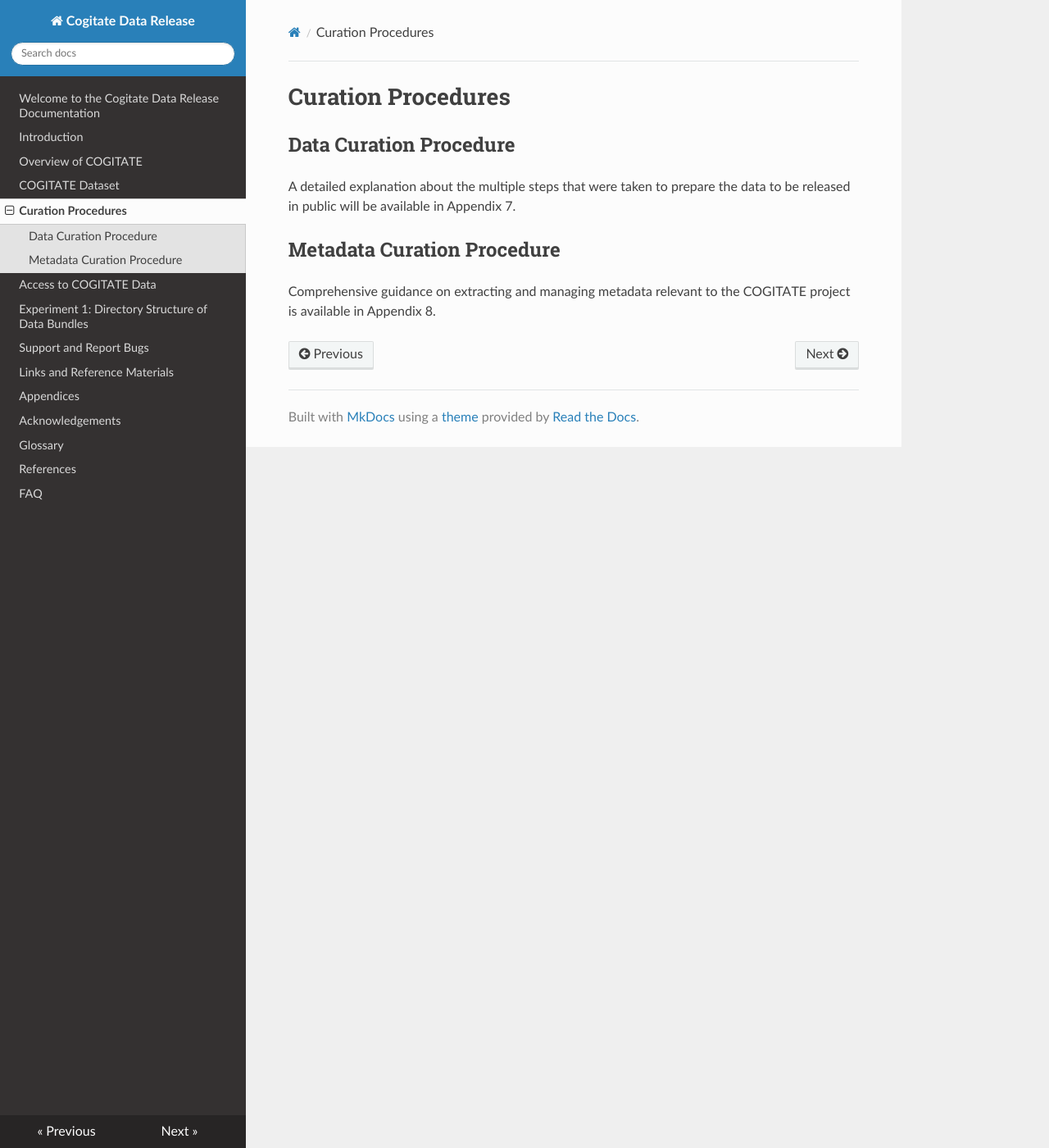
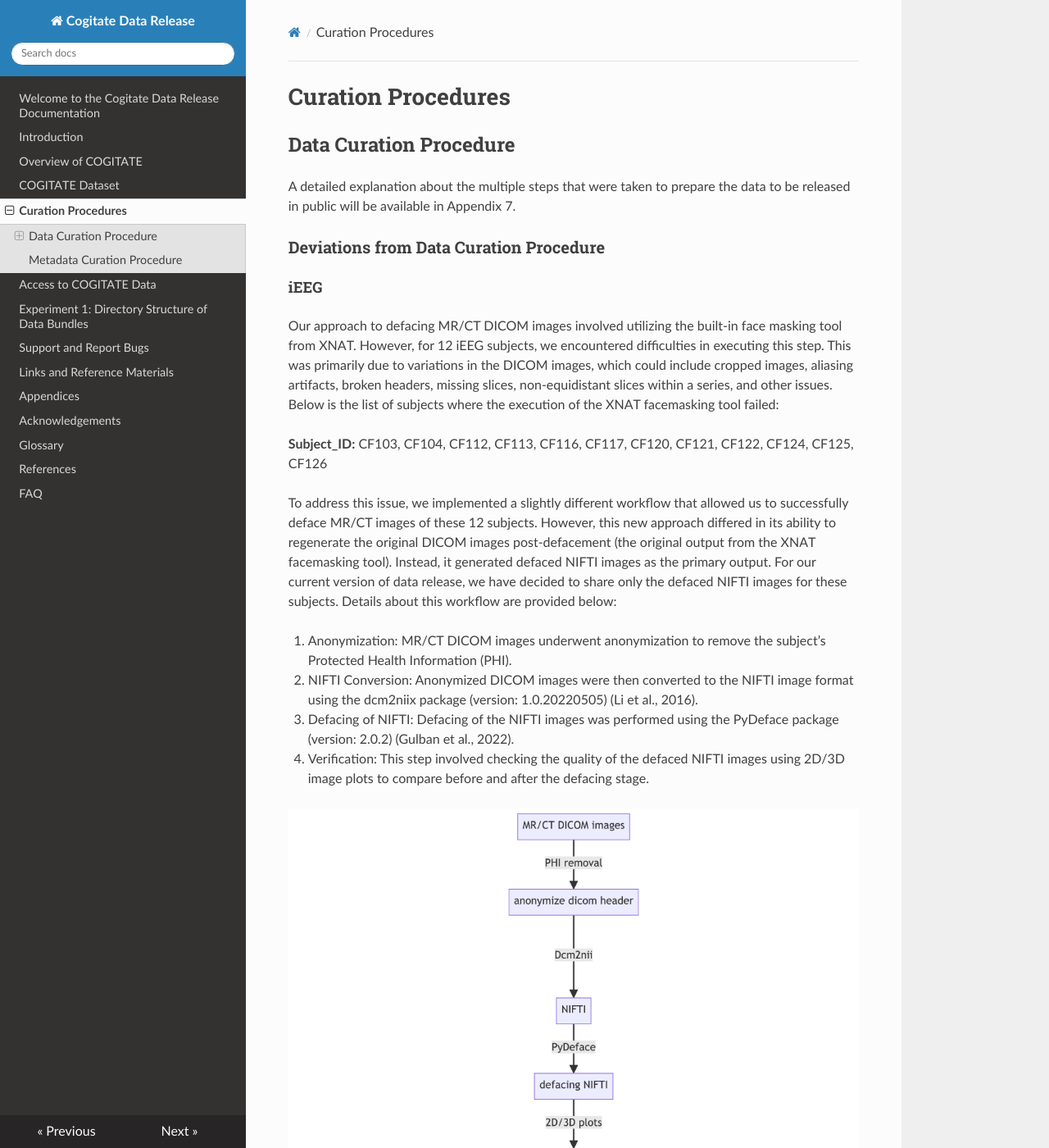
Before and after one commit to Cogitate-consortium/cogitate-data, an MkDocs documentation site: the page built from docs/04_data.md, in a window 1280 px wide and 1400 px high. Shown: the whole window at 82% size. Built offline with MkDocs 1.6.1, drawn with Linux system fonts in a browser that asks for light colours; nearby versions of some CDN libraries; some of the changed text lies outside the part shown.

Commit message:
Added "Deviations from Data Curation Procedure" for iEEG to Curation Procedures section

```diff
--- a/docs/04_data.md
+++ b/docs/04_data.md
@@ -4,6 +4,28 @@
 
 A detailed explanation about the multiple steps that were taken to prepare the data to be released in public will be available in Appendix 7.
 
+### Deviations from Data Curation Procedure
+
+#### iEEG
+
+Our approach to defacing MR/CT DICOM images involved utilizing the built-in face masking tool from XNAT. However, for 12 iEEG subjects, we encountered difficulties in executing this step. This was primarily due to variations in the DICOM images, which could include cropped images, aliasing artifacts, broken headers, missing slices, non-equidistant slices within a series, and other issues. Below is the list of subjects where the execution of the XNAT facemasking tool failed:
+
+**Subject_ID:** CF103, CF104, CF112, CF113, CF116, CF117, CF120, CF121, CF122, CF124, CF125, CF126
+
+To address this issue, we implemented a slightly different workflow that allowed us to successfully deface MR/CT images of these 12 subjects. However, this new approach differed in its ability to regenerate the original DICOM images post-defacement (the original output from the XNAT facemasking tool). Instead, it generated defaced NIFTI images as the primary output. For our current version of data release, we have decided to share only the defaced NIFTI images for these subjects. Details about this workflow are provided below:
+
+1. Anonymization: MR/CT DICOM images underwent anonymization to remove the subject’s Protected Health Information (PHI).
+2. NIFTI Conversion: Anonymized DICOM images were then converted to the NIFTI image format using the dcm2niix package (version: 1.0.20220505) (Li et al., 2016).
+3. Defacing of NIFTI: Defacing of the NIFTI images was performed using the PyDeface package (version: 2.0.2) (Gulban et al., 2022).
+4. Verification: This step involved checking the quality of the defaced NIFTI images using 2D/3D image plots to compare before and after the defacing stage.
+
+<div style="text-align:center;">
+  <img src="https://github.com/Cogitate-consortium/cogitate-data/raw/main/assets/documentation_v1.1/graphics_v1.1/Alternative%20workflow%20for%20defacing%20challenging%20DICOM%20Images.png" alt="Alternative workflow for defacing 12 challenging MR/CT DICOM Images">
+  <p>Alternative workflow for defacing 12 challenging MR/CT DICOM Images</p>
+</div>
+
+<span style="background-color: red"><b>Miscellaneous:</b></span> **In the MR data for subject CF103, one DICOM slice was inadvertently dropped during the conversion process from DICOM to NIFTI format. However, the resulting NIFTI file remains functional and usable.**
+
 ## Metadata Curation Procedure
 
 Comprehensive guidance on extracting and managing metadata relevant to the COGITATE project is available in Appendix 8.
```
